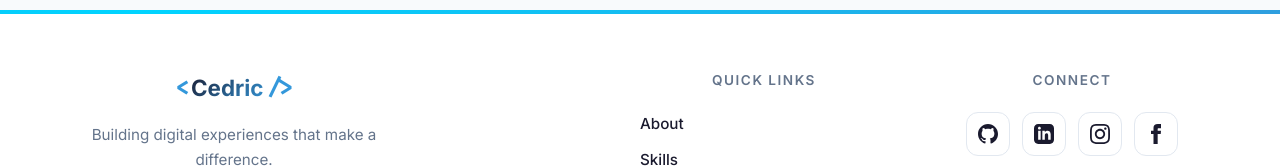
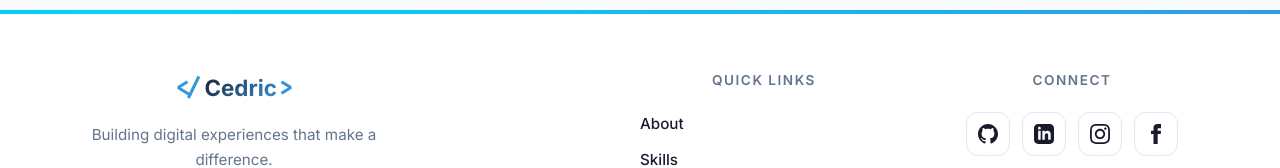
Before and after one commit to Corelocked/Corelocked.github.io, a React (Create React App) app: page / in a window 1280 px wide. Shown: the part 9696-9864 px from the top of the page. Built offline with nearby package versions, Linux system fonts and the light colour scheme; a web font is replaced by a local one.

Commit message:
updated footer

```diff
--- a/src/components/Footer.jsx
+++ b/src/components/Footer.jsx
@@ -12,9 +12,9 @@ const Footer = () => {
         <div className="footer-content">
           <div className="footer-brand">
             <Link to="home" smooth={true} duration={500} className="footer-logo">
-              <span className="logo-bracket">&lt;</span>
+              <span className="logo-bracket">&lt;/</span>
               <span className="logo-text">Cedric</span>
-              <span className="logo-bracket">/&gt;</span>
+              <span className="logo-bracket">&gt;</span>
             </Link>
             <p className="footer-tagline">
               Building digital experiences that make a difference.
```
Also changed, not shown: 7 other files (tests, documents, lock files or other folders).
